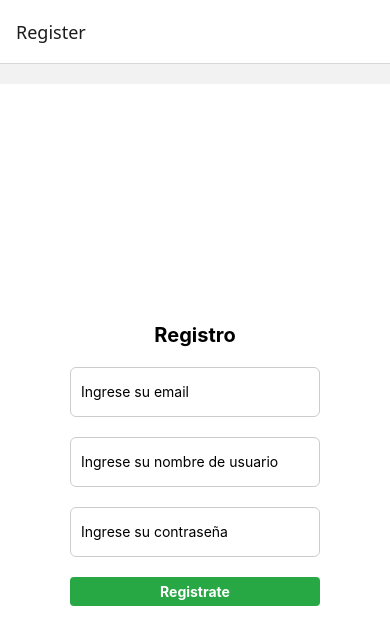
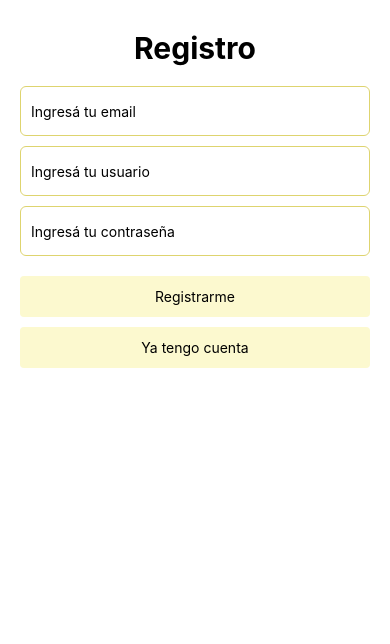
Before and after one commit to eareco/iCook, a React Native app: screen /Register in a window 390 px wide. Shown: the top 644 px of the page. Built offline with nearby package versions, Linux system fonts and the light colour scheme.

Commit message:
Hice el post.js y arregle un poco el register y login

```diff
--- a/App.js
+++ b/App.js
@@ -1,20 +1,24 @@
 import { NavigationContainer } from '@react-navigation/native';
 import { createNativeStackNavigator } from '@react-navigation/native-stack';
-import Register from './src/screens/Register';
-import Login from './src/screens/Login';
-import Home from './src/screens/Home';
+
+import Login from "./src/screens/Login";
+import Register from "./src/screens/Register";
 import HomeMenu from "./src/components/HomeMenu";
+
 const Stack = createNativeStackNavigator();
 
 export default function App() {
   return (
+
     <NavigationContainer>
-      <Stack.Navigator initialRouteName="Register">
-        <Stack.Screen name='Register' component={Register} />
-        <Stack.Screen name='Login' component={Login} options={{headerBackVisible: false}}/>
-        <Stack.Screen name='Home' component={Home} options={{headerBackVisible: false}}/>
-        <Stack.Screen name='HomeMenu' component={HomeMenu} options={{headerBackVisible: false}}/>
+
+      <Stack.Navigator screenOptions={{ headerShown: false}}>
+          <Stack.Screen name= "Login" component={Login} />
+          <Stack.Screen name="Register" component={Register} />
+          <Stack.Screen name="HomeMenu" component={HomeMenu} />
       </Stack.Navigator>
+
     </NavigationContainer>
+
   );
 }
--- /dev/null
+++ b/src/components/Post.js
@@ -0,0 +1,79 @@
+import { View, Text, StyleSheet, Pressable } from "react-native";
+import { db, auth } from "../firebase/config";
+import firebase from "../firebase/config";
+
+function Post(props) {
+
+    const likes = props.data.likes ? props.data.likes : [];
+    const miEmail = auth.currentUser.email;
+    const yaLikeo = likes.includes(miEmail);
+
+    function like() {
+        db.collection("posts")
+            .doc(props.id)
+            .update({
+                likes: firebase.firestore.FieldValue.arrayUnion(miEmail)
+            })
+            .then(() => console.log("Like agregado"))
+            .catch(error => console.log(error));
+    }
+
+    function unlike() {
+        db.collection("posts")
+            .doc(props.id)
+            .update({
+                likes: firebase.firestore.FieldValue.arrayRemove(miEmail)
+            })
+            .then(() => console.log("Like quitado"))
+            .catch(error => console.log(error));
+    }
+
+    return (
+        <View style={styles.post}>
+            <Text style={styles.email}>{props.data.email}</Text>
+            <Text>{props.data.descripcionPost}</Text>
+
+            <Text>Likes: {likes.length}</Text>
+
+            <Pressable
+                style={styles.boton}
+                onPress={yaLikeo ? unlike : like}
+            >
+                <Text style={styles.textoBoton}>
+                    {yaLikeo ? "Quitar like" : "💛"}
+                </Text>
+            </Pressable>
+        </View>
+    );
+}
+
+const styles = StyleSheet.create({
+    post: {
+        backgroundColor: "white",
+        padding: 15,
+        marginBottom: 15,
+        borderRadius: 10,
+        borderWidth: 1,
+        borderColor: "#ddd",
+        marginHorizontal: 10
+    },
+    email: {
+        fontWeight: "bold",
+        marginBottom: 5
+    },
+    boton: {
+        backgroundColor: "#FCF9CF",
+        padding: 12,
+        borderRadius: 4,
+        marginTop: 10,
+        marginBottom: 10,
+        alignItems: "center"
+    },
+    textoBoton: {
+        color: "black",
+        fontSize: 18,
+        fontWeight: "bold"
+    }
+});
+
+export default Post;
--- a/src/screens/Home.js
+++ b/src/screens/Home.js
@@ -1,11 +1,62 @@
-import { View, Text } from "react-native";
+import { View, Text, StyleSheet, FlatList } from "react-native";
+import { useState, useEffect } from "react";
+import { db } from "../firebase/config";
+import Post from "../components/Post";
 
 function Home() {
-  return (
-    <View>
-      <Text>Home</Text>
-    </View>
-  );
+
+    const [posts, setPosts] = useState([]);
+
+    useEffect(() => {
+
+        db.collection("posts")
+        .orderBy("createdAt", "desc")
+        .onSnapshot((docs) => {
+
+            let postsAux = [];
+
+            docs.forEach((doc) => {
+                postsAux.push({
+                    id: doc.id,
+                    data: doc.data()
+                });
+            });
+
+            setPosts(postsAux);
+
+        });
+
+    }, []);
+
+    return (
+
+        <View style={styles.container}>
+            <Text style={styles.titulo}>Pantalla Home</Text>
+
+            <FlatList
+                data={posts}
+                keyExtractor={(item) => item.id}
+                renderItem={({ item }) =>
+                    <Post id={item.id} data={item.data} />
+                }
+            />
+        </View>
+
+    );
+
 }
 
+const styles = StyleSheet.create({
+    container: {
+        flex: 1,
+        backgroundColor: "white",
+        padding: 20,
+    },
+    titulo: {
+        fontSize: 28,
+        fontWeight: "bold",
+        marginBottom: 20,
+    },
+});
+
 export default Home;
--- a/src/screens/Login.js
+++ b/src/screens/Login.js
@@ -1,58 +1,70 @@
-import React, { useState } from 'react';
-import { View, Text, TextInput, Pressable, StyleSheet } from 'react-native';
-import { auth, db } from "../firebase/config";
+import { View, Text, Pressable, StyleSheet, TextInput } from "react-native";
+import { useState } from "react";
+import { auth } from "../firebase/config";
 
-export default function Login({ navigation }) {
-  const [email, setEmail] = useState('');
-  const [password, setPassword] = useState('');
-  const [error, setError] = useState('');
+function Login(props) {
+    const [email, setEmail] = useState("");
+    const [password, setPassword] = useState("");
+    const [loginError, setLoginError] = useState("");
 
-  const onSubmit = () => {
-    setError('');
-    if (!email.includes('@')) {
-      setError('Email mal formateado');
+    function onSubmit() {
+        if (!email.includes("@")){
+            setLoginError("Email mal formteado");
             return;
         }
-    if (password.length < 6) {
-      setError('La password debe tener una longitud mínima de 6 caracteres');
+        if (password.length < 6){
+            setLoginError("La password debe tener una longitud mínima de 6 caracteres");
             return;
         }
         auth.signInWithEmailAndPassword(email, password)
-      .then((userCredential) => {
-        navigation.navigate('HomeMenu');
+        .then(() => {
+            props.navigation.navigate("HomeMenu");
         })
-      .catch((err) => {
-        setError('Credenciales incorrectas');
+        .catch(() => {
+            setLoginError("Credenciales incorrectas");
         });
-  };
+}
 
     return (
         <View style={styles.container}>
-      <Text style={styles.title}>Iniciar Sesión</Text>
-      {error !== '' && <Text style={styles.errorText}>{error}</Text>}
+            <Text style={styles.titulo}>Ingresar</Text>
+
             <TextInput
-        style={styles.field}
+                style={styles.input}
                 keyboardType="email-address"
-        placeholder="Email"
+                placeholder="Ingresá tu email"
                 onChangeText={(text) => setEmail(text)}
                 value={email}
             />
+
             <TextInput
-        style={styles.field}
-        keyboardType="default"
-        placeholder="Password"
+                style={styles.input}
+                placeholder="Ingresá tu contraseña"
                 secureTextEntry={true}
                 onChangeText={(text) => setPassword(text)}
                 value={password}
             />
-      <Pressable style={styles.button} onPress={onSubmit}>
-        <Text style={styles.buttonText}>Login</Text>
+
+            {
+                loginError !== "" ?
+                    <Text style={styles.error}>{loginError}</Text>
+                :
+                    null
+            }
+
+            <Pressable
+                style={styles.boton}
+                onPress={onSubmit}
+            >
+                <Text style={styles.textoBoton}>Login</Text>
             </Pressable>
-      <View style={styles.realTimeContainer}>
-        <Text style={styles.realTimeTitle}>Visualización en tiempo real:</Text>
-        <Text>Email: {email}</Text>
-        <Text>Password: {password}</Text>
-      </View>
+
+            <Pressable
+                style={styles.boton}
+                onPress={() => props.navigation.navigate("Register")}
+            >
+                <Text style={styles.textoBoton}>No tengo cuenta</Text>
+            </Pressable>
         </View>
     );
 }
@@ -60,64 +72,44 @@ export default function Login({ navigation }) {
 const styles = StyleSheet.create({
     container: {
         flex: 1,
-    paddingHorizontal: 10,
-    marginTop: 20,
-    width: '100%',
-    backgroundColor: '#fff',
-    alignItems: 'center',
-    justifyContent: 'center',
+        backgroundColor: "white",
+        padding: 20,
+        paddingTop: 30
     },
-  title: {
-    fontSize: 20,
-    fontWeight: 'bold',
+
+    titulo: {
+        fontSize: 30,
+        fontWeight: "bold",
+        marginBottom: 20,
+        textAlign: "center"
+    },
+
+    input: {
+        height: 50,
+        borderWidth: 1,
+        borderColor: "#DED46F",
+        borderRadius: 6,
         marginBottom: 10,
-    textAlign: 'center',
+        paddingHorizontal: 10
     },
-  field: {
-    height: 50,
-    width: 250,
-    paddingVertical: 15,
-    paddingHorizontal: 10,
-    borderWidth: 1,
-    borderColor: '#ccc',
-    borderStyle: 'solid',
-    borderRadius: 6,
-    marginVertical: 10,
+
+    boton: {
+        backgroundColor: "#FCF9CF",
+        padding: 12,
+        borderRadius: 4,
+        marginTop: 10,
+        marginBottom: 10,
+        alignItems: "center"
     },
-  button: {
-    backgroundColor: '#28a745',
-    paddingHorizontal: 10,
-    paddingVertical: 6,
-    borderRadius: 4,
-    borderWidth: 1,
-    borderStyle: 'solid',
-    borderColor: '#28a745',
-    marginTop: 10,
-    width: 250,
+
+    textoBoton: {
+        color: "black"
     },
-  buttonText: {
-    color: '#fff',
-    textAlign: 'center',
-    fontWeight: 'bold',
-  },
-  realTimeContainer: {
-    marginTop: 30,
-    padding: 10,
-    backgroundColor: '#f0f0f0',
-    borderRadius: 6,
-    borderWidth: 1,
-    borderColor: '#ddd',
-    width: 250,
-  },
-  realTimeTitle: {
-    fontWeight: 'bold',
-    marginBottom: 5,
-  },
-  errorText: {
-    color: 'red',
-    marginBottom: 10,
-    fontWeight: 'bold',
-    textAlign: 'center',
-    width: 250,
+
+    error: {
+        color: "red",
+        marginBottom: 10
     }
 });
+
+export default Login;
--- a/src/screens/Profile.js
+++ b/src/screens/Profile.js
@@ -1,36 +1,16 @@
-import React, { useState, useEffect } from 'react';
-import { View, Text, FlatList, StyleSheet } from 'react-native';
-import { auth, db } from "../firebase/config";
+import { View, Text, Pressable, StyleSheet } from "react-native";
 
-export default function Usuarios() {
-  const [users, setUsers] = useState([]);
-  useEffect(() => {
-    db.collection('users').onSnapshot(docs => {
-      let usersArray = [];
-      docs.forEach(doc => {
-        usersArray.push({
-          id: doc.id,
-          data: doc.data()
-        });
-      });
-      console.log('Usuarios obtenidos:', usersArray);
-      setUsers(usersArray);
-    });
-  }, []);
-
+function Profile(props) {
   return (
     <View style={styles.container}>
-      <Text style={styles.title}>Lista de Usuarios</Text>
-      <FlatList
-        data={users}
-        keyExtractor={(item) => item.id}
-        renderItem={({ item }) => (
-          <View style={styles.userCard}>
-            <Text style={styles.emailText}>Email: {item.data.email}</Text>
-            <Text style={styles.userText}>Usuario: {item.data.username}</Text>
-          </View>
-        )}
-      />
+      <Text style={styles.titulo}>Mi Perfil</Text>
+
+      <Pressable
+        style={styles.boton}
+        onPress={() => props.navigation.navigate("Login")}
+      >
+        <Text style={styles.textoBoton}>Desloguearse</Text>
+      </Pressable>
     </View>
   );
 }
@@ -38,26 +18,26 @@ export default function Usuarios() {
 const styles = StyleSheet.create({
   container: {
     flex: 1,
-    backgroundColor:
-    '#fff',
-    alignItems: 'center',
-    paddingTop: 40},
-  title: {
-    fontSize: 22,
-    fontWeight: 'bold',
-    marginBottom: 20},
-  userCard: {
-    width: 250,
-    padding: 15,
-    marginBottom: 10,
-    borderWidth: 1,
-    borderColor: '#ccc',
+    backgroundColor: "white",
+    justifyContent: "center",
+    padding: 20,
+  },
+  titulo: {
+    fontSize: 28,
+    fontWeight: "bold",
+    textAlign: "center",
+    marginBottom: 30,
+  },
+  boton: {
+    backgroundColor: "#FCF9CF",
+    padding: 14,
     borderRadius: 8,
-    backgroundColor: '#f9f9f9'},
-  emailText: {
-    fontWeight: 'bold',
-    fontSize: 16},
-  userText: {
-    color: '#555',
-    marginTop: 5}
+    alignItems: "center",
+  },
+  textoBoton: {
+    color: "black",
+    fontSize: 16,
+  },
 });
+
+export default Profile;
--- a/src/screens/Register.js
+++ b/src/screens/Register.js
@@ -1,63 +1,73 @@
-import React, { useState } from 'react';
-import { View, Text, TextInput, Pressable, StyleSheet } from 'react-native';
+import { View, Text, Pressable, StyleSheet, TextInput } from "react-native";
+import { useState } from "react";
 import { auth, db } from "../firebase/config";
 
-export default function Register({ navigation }) {
-  const [email, setEmail] = useState('');
-  const [username, setUsername] = useState('');
-  const [password, setPassword] = useState('');
-  const [error, setError] = useState('');
+function Register(props) {
+    const [email, setEmail] = useState("");
+    const [userName, setUserName] = useState("");
+    const [password, setPassword] = useState("");
+    const [registerError, setRegisterError] = useState("");
 
-  const onSubmit = () => {
+    function onSubmit() {
         auth.createUserWithEmailAndPassword(email, password)
-      .then((userCredential) => {
-        console.log('Usuario autenticado:', userCredential.user.email);
-        db.collection('users').add({
+            .then(() => {
+                db.collection("users").add({
                     email: email,
-          username: username,
+                    username: userName,
                     createdAt: Date.now()
                 })
                 .then(() => {
-          console.log('Datos guardados en la colección users');
-          navigation.navigate('Login');
+                    props.navigation.navigate("Login");
                 })
-        .catch(err => console.log('Error al guardar en BD:', err));
-
+                .catch(() => {
+                    setRegisterError("Falló al guardar los datos del usuario.");
+                });
             })
-      .catch((err) => {
-        console.log(err);
-        setError('Hubo un error al registrar el usuario.');
+            .catch(() => {
+                setRegisterError("Falló el registro.");
             });
-  };
+    }
 
     return (
         <View style={styles.container}>
-      <Text style={styles.title}>Registro</Text>
-      {error !== '' && <Text style={styles.errorText}>{error}</Text>}
+            <Text style={styles.titulo}>Registro</Text>
+
             <TextInput
-        style={styles.field}
+                style={styles.input}
                 keyboardType="email-address"
-        placeholder="Ingrese su email"
+                placeholder="Ingresá tu email"
                 onChangeText={(text) => setEmail(text)}
                 value={email}
             />
+
             <TextInput
-        style={styles.field}
-        keyboardType="default"
-        placeholder="Ingrese su nombre de usuario"
-        onChangeText={(text) => setUsername(text)}
-        value={username}
+                style={styles.input}
+                placeholder="Ingresá tu usuario"
+                onChangeText={(text) => setUserName(text)}
+                value={userName}
             />
+
             <TextInput
-        style={styles.field}
-        keyboardType="default"
-        placeholder="Ingrese su contraseña"
+                style={styles.input}
+                placeholder="Ingresá tu contraseña"
                 secureTextEntry={true}
                 onChangeText={(text) => setPassword(text)}
                 value={password}
             />
-      <Pressable style={styles.button} onPress={onSubmit}>
-        <Text style={styles.buttonText}>Registrate</Text>
+
+            {
+                registerError !== "" ?
+                    <Text style={styles.error}>{registerError}</Text>
+                :
+                    null
+            }
+
+            <Pressable style={styles.boton} onPress={onSubmit}>
+                <Text style={styles.textoBoton}>Registrarme</Text>
+            </Pressable>
+
+            <Pressable style={styles.boton} onPress={() => props.navigation.navigate("Login")}>
+                <Text style={styles.textoBoton}>Ya tengo cuenta</Text>
             </Pressable>
         </View>
     );
@@ -66,46 +76,43 @@ export default function Register({ navigation }) {
 const styles = StyleSheet.create({
     container: {
         flex: 1,
-    paddingHorizontal: 10,
-    marginTop: 20,
-    width: '100%',
-    backgroundColor: '#fff',
-    alignItems: 'center',
-    justifyContent: 'center',
+        backgroundColor: "white",
+        padding: 20,
+        paddingTop: 30
     },
-  title: {
-    fontSize: 20,
-    fontWeight: 'bold',
+
+    titulo: {
+        fontSize: 30,
+        fontWeight: "bold",
+        marginBottom: 20,
+        textAlign: "center"
+    },
+
+    input: {
+        height: 50,
+        borderWidth: 1,
+        borderColor: "#DED46F",
+        borderRadius: 6,
         marginBottom: 10,
-    textAlign: 'center'},
-  field: {
-    height: 50,
-    width: 250,
-    paddingVertical:
-    15, paddingHorizontal:
-    10, borderWidth: 1,
-    borderColor: '#ccc',
-    borderRadius: 6,
-    marginVertical: 10
+        paddingHorizontal: 10
     },
-  button: {
-    backgroundColor: '#28a745',
-    paddingHorizontal: 10,
-    paddingVertical: 6,
+
+    boton: {
+        backgroundColor: "#FCF9CF",
+        padding: 12,
         borderRadius: 4,
         marginTop: 10,
-    width: 250
+        alignItems: "center"
     },
-  buttonText: {
-    color: '#fff',
-    textAlign: 'center',
-    fontWeight: 'bold'
+
+    textoBoton: {
+        color: "black"
     },
-  errorText: {
-    color: 'red',
-    marginBottom: 10,
-    fontWeight: 'bold',
-    width: 250,
-    textAlign: 'center'
+
+    error: {
+        color: "red",
+        marginTop: 10
     }
 });
+
+export default Register;
```
Also changed, not shown: src/components/HomeMenu.js (+11 -4 lines), src/screens/NuevoPost.js (+5 -2 lines). Lines whose indentation alone changed are shown as unchanged.
